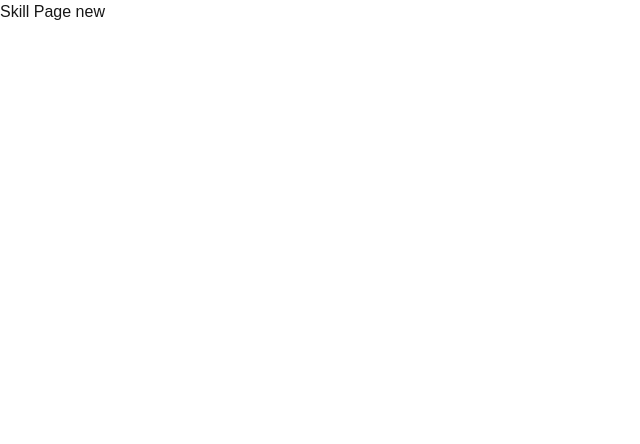
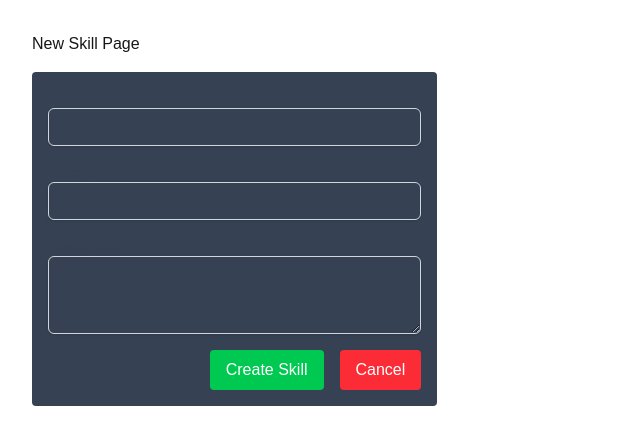
Before and after one commit to AliGurmani/Skills-Management-App, a Next.js app: page /skills/new in a window 1280 px wide. Shown: the top 444 px of the page, without its empty margins (0-640 px from the left). Built offline with nearby package versions, Linux system fonts and the light colour scheme.

Commit message:
Implement new skill page

```diff
--- /dev/null
+++ b/app/(admin)/skills/new/page.tsx
@@ -0,0 +1,79 @@
+const NewSkill = () => {
+  return (
+    <div className="p-8 space-y-4">
+      {/* Header */}
+      <h1>New Skill Page</h1>
+
+      {/* Form */}
+      <form className="w-1/3 p-4 bg-gray-700 rounded space-y-4">
+        {/* Name */}
+        <div>
+          <label
+            htmlFor="name"
+            className="block text-sm font-medium text-gray-700"
+          >
+            Name
+          </label>
+          <input
+            type="text"
+            id="name"
+            name="name"
+            className="p-2 block w-full border border-gray-300 rounded-md shadow-sm focus:ring-indigo-500 focus:border-indigo-500 sm:text-sm"
+          />
+        </div>
+
+        {/* Category */}
+        <div>
+          <label
+            htmlFor="category"
+            className="block text-sm font-medium text-gray-700"
+          >
+            Category
+          </label>
+          <input
+            type="text"
+            id="category"
+            name="category"
+            className="p-2 block w-full border border-gray-300 rounded-md shadow-sm focus:ring-indigo-500 focus:border-indigo-500 sm:text-sm"
+          />
+        </div>
+
+        {/* Description */}
+        <div>
+          <label
+            htmlFor="description"
+            className="block text-sm font-medium text-gray-700"
+          >
+            Description
+          </label>
+          <textarea
+            id="description"
+            name="description"
+            rows={3}
+            className="p-2 block w-full border border-gray-300 rounded-md shadow-sm focus:ring-indigo-500 focus:border-indigo-500 sm:text-sm"
+          ></textarea>
+        </div>
+
+        <div className="flex justify-end items-center gap-4">
+          {/* Submit Button */}
+          <button
+            type="submit"
+            className="bg-green-500 hover:bg-green-700 text-white py-2 px-4 rounded"
+          >
+            Create Skill
+          </button>
+
+          {/* Cancel Button */}
+          <button
+            type="button"
+            className="bg-red-500 hover:bg-red-700 text-white py-2 px-4 rounded"
+          >
+            Cancel
+          </button>
+        </div>
+      </form>
+    </div>
+  );
+};
+
+export default NewSkill;
```
